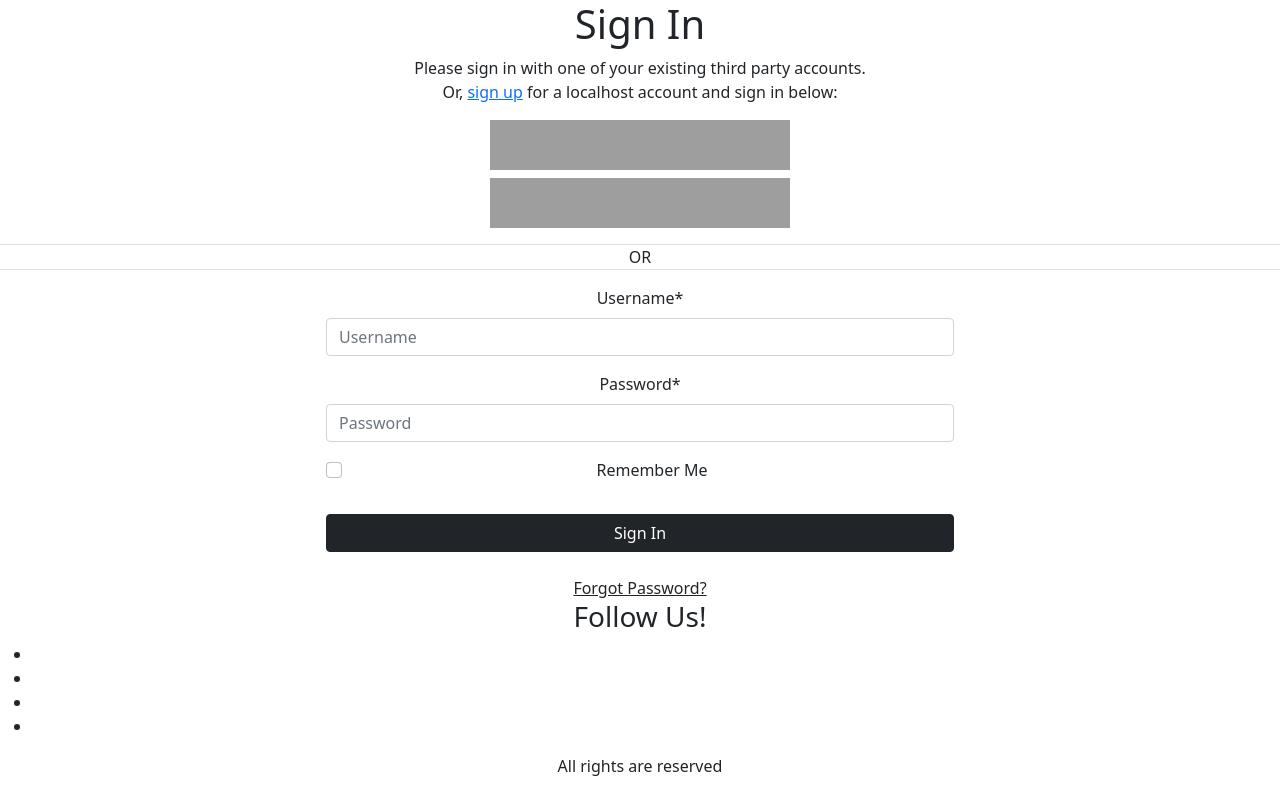
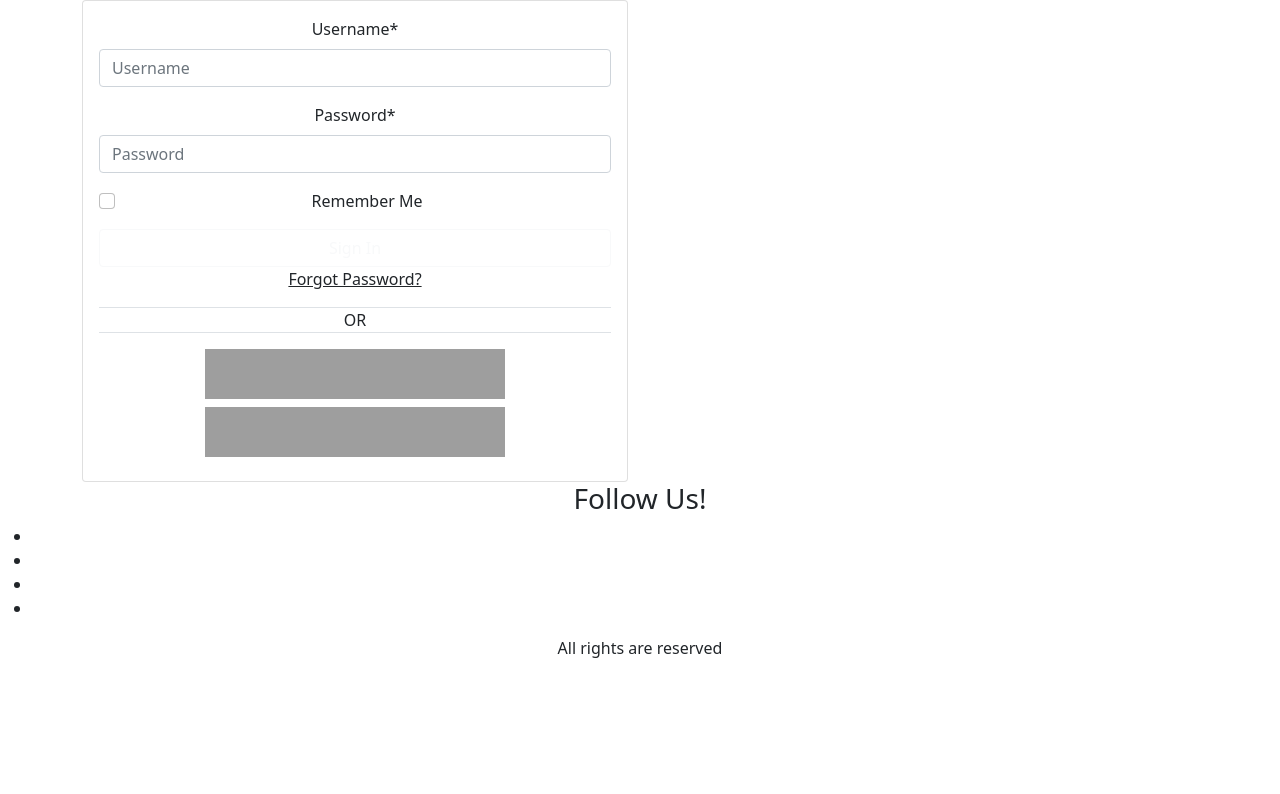
Before and after one commit to Code-Institute-Submissions/florys, a Django app: page /accounts/login/ in a window 1280 px wide. Shown: the part 104-898 px from the top of the page. After the commit the page ends 762 px from the top, so only its background shows below. Run offline with Django 3.2, Linux system fonts and the light colour scheme; some libraries are stand-ins or nearby versions; grey boxes are pictures that could not be loaded.

Commit message:
Initialized new design for login form

```diff
--- a/templates/account/login.html
+++ b/templates/account/login.html
@@ -9,35 +9,13 @@
 
 {% block content %}
 
-  <div class="text-center">
-    <h1>{% trans "Sign In" %}</h1>
-
-    {% get_providers as socialaccount_providers %}
-
-    {% if socialaccount_providers %}
-    <p>{% blocktrans with site.name as site_name %}Please sign in with one
-    of your existing third party accounts.<br>Or, <a href="{{ signup_url }}">sign up</a>
-    for a {{ site_name }} account and sign in below:{% endblocktrans %}</p>
-
-    <div class="socialaccount_ballot">
-
-      <div class="socialaccount_providers">
-        {% include "socialaccount/snippets/provider_list.html" with process="login" %}
-      </div>
-
-      <div class="login-or border-top border-bottom my-3">{% trans 'OR' %}</div>
-
-    </div>
-
-    {% include "socialaccount/snippets/login_extra.html" %}
-
-    {% else %}
-    <p>{% blocktrans %}If you have not created an account yet, then please
-    <a href="{{ signup_url }}">sign up</a> first.{% endblocktrans %}</p>
-    {% endif %}
-  </div>
+<!-- Section: Design Block for login form -->
+  <section class="overflow-hidden">
+    <div class="container">
         <div class="row">
-    <div class="col-md-6 offset-md-3">
+            <div class="col-md-6 flex-item">
+                <div class="card text-center">
+                    <div class="card-body">
                         <form class="login" method="POST" action="{% url 'account_login' %}">
                           {% csrf_token %}
                           {{ form|crispy }}
@@ -45,10 +23,26 @@
                           <input type="hidden" name="{{ redirect_field_name }}" value="{{ redirect_field_value }}" />
                           {% endif %}
                           <div class="d-grid">
-            <button class="primaryAction mt-3 btn btn-dark" type="submit">{% trans "Sign In" %}</button><br>
-            <a class="button secondaryAction text-dark text-center" href="{% url 'account_reset_password' %}">{% trans "Forgot Password?" %}</a>
+                                <button class="primaryAction btn btn-outline-light" type="submit">
+                                    {% trans "Sign In" %}
+                                </button>
+                                <a class="button secondaryAction text-dark text-center" href="{% url 'account_reset_password' %}">
+                                    {% trans "Forgot Password?" %}
+                                </a>
+                          </div>
+                            <div class="login-or border-top border-bottom my-3">
+                                      {% trans 'OR' %}
                             </div>
                         </form>
+                        <div class="socialaccount_ballot">
+                              <div class="socialaccount_providers">
+                                {% include "socialaccount/snippets/provider_list.html" with process="login" %}
                               </div>
                         </div>
+                    </div>
+                </div>
+            </div>
+        </div>
+    </div>
+  </section>
 {% endblock %}
```
Lines whose indentation alone changed are shown as unchanged.
